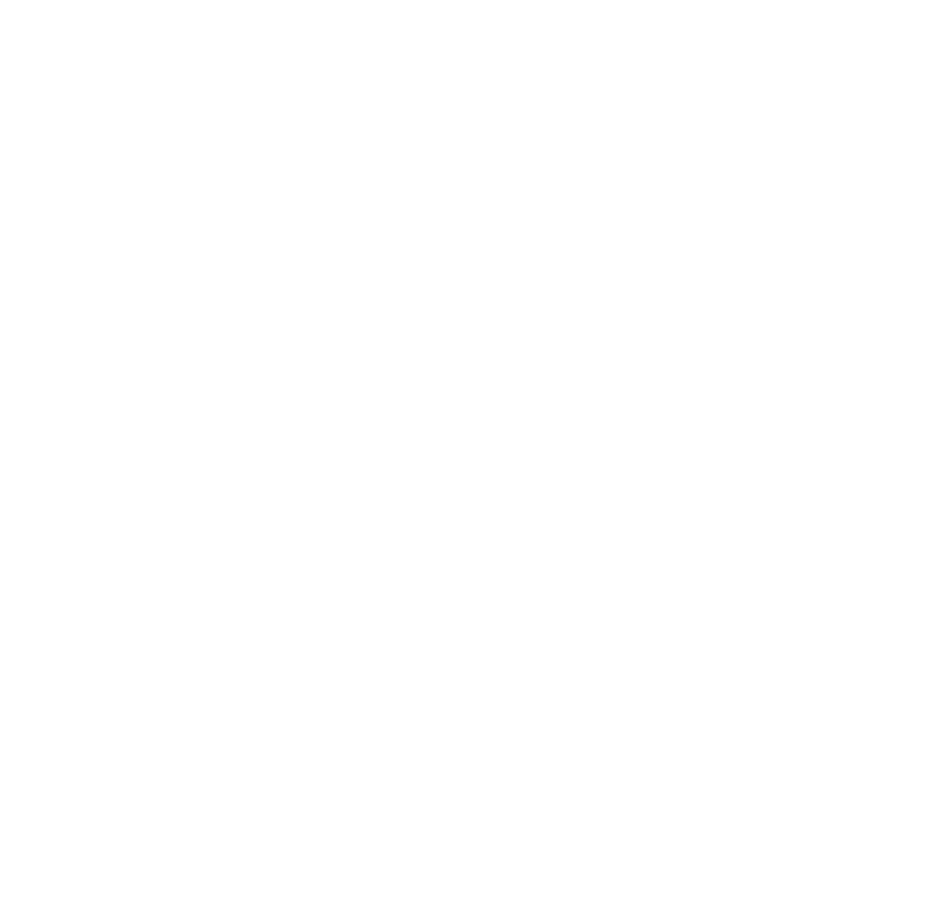
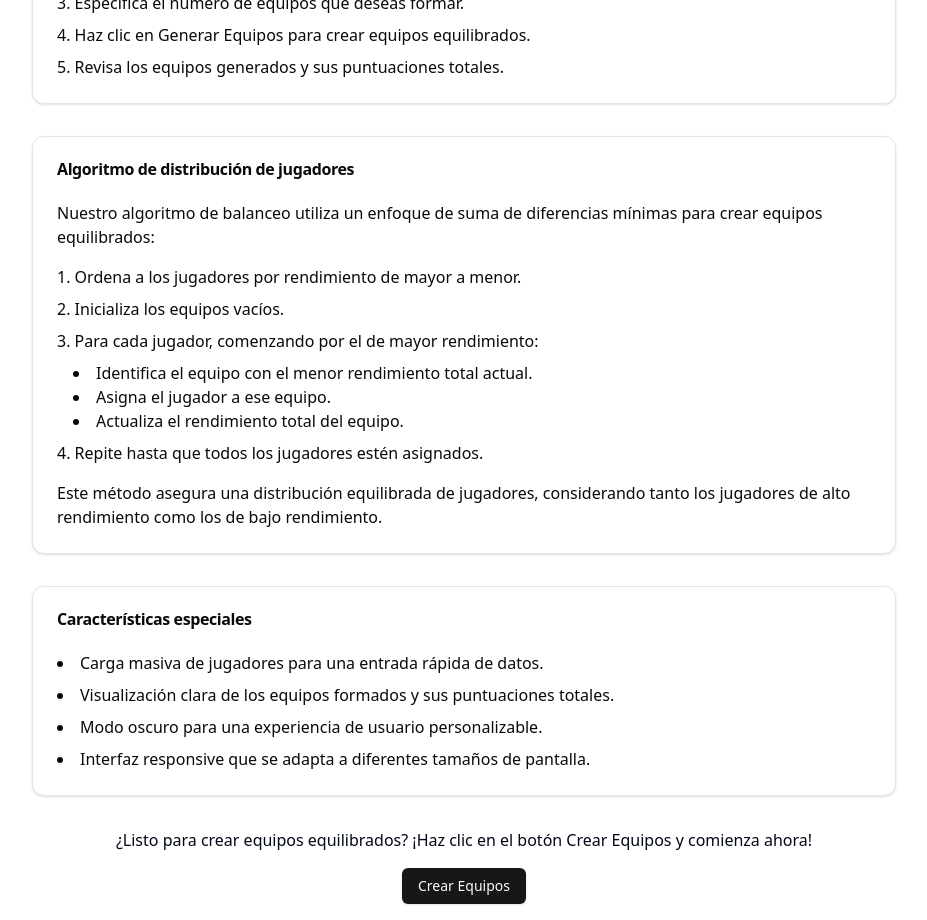
Before and after one commit to datevid/TeamBalancer, a Next.js app: page / in a window 1280 px wide. Shown: the part 820-1740 px from the top of the page, without its empty margins (176-1103 px from the left). Before the commit the page ends 800 px from the top, so only its background shows below. Built offline with nearby package versions, Linux system fonts and the light colour scheme.

Commit message:
Añadiendo mejoras 4

```diff
--- a/src/app/page.tsx
+++ b/src/app/page.tsx
@@ -1,6 +1,6 @@
 import Link from "next/link";
-import {Button} from "@/components/ui/button";
-import {Card, CardContent, CardHeader, CardTitle} from "@/components/ui/card";
+import { Button } from "@/components/ui/button";
+import { Card, CardContent, CardHeader, CardTitle } from "@/components/ui/card";
 import React from "react";
 
 export default function Home() {
@@ -23,7 +23,7 @@
           Simple y fácil de usar. Puedes disfrutar del Balanceador de Equipos sin necesidad de registro.
         </p>
 
-        <div className="grid grid-cols-1 md:grid-cols-3 gap-8">
+        <div className="grid grid-cols-1 md:grid-cols-3 gap-8 mb-12">
           <Card>
             <CardHeader>
               <CardTitle className="text-center">
@@ -69,6 +69,65 @@
             </CardContent>
           </Card>
         </div>
+
+        <Card className="mb-8">
+          <CardHeader>
+            <CardTitle>Proceso detallado</CardTitle>
+          </CardHeader>
+          <CardContent>
+            <ol className="list-decimal list-inside space-y-2">
+              <li>Ingresa los nombres de los jugadores y sus puntuaciones de rendimiento (1-10).</li>
+              <li>Utiliza la función de carga masiva para ingresar múltiples jugadores a la vez si lo prefieres.</li>
+              <li>Especifica el número de equipos que deseas formar.</li>
+              <li>Haz clic en Generar Equipos para crear equipos equilibrados.</li>
+              <li>Revisa los equipos generados y sus puntuaciones totales.</li>
+            </ol>
+          </CardContent>
+        </Card>
+
+        <Card className="mb-8">
+          <CardHeader>
+            <CardTitle>Algoritmo de distribución de jugadores</CardTitle>
+          </CardHeader>
+          <CardContent>
+            <p className="mb-4">Nuestro algoritmo de balanceo utiliza un enfoque de suma de diferencias mínimas para crear equipos equilibrados:</p>
+            <ol className="list-decimal list-inside space-y-2">
+              <li>Ordena a los jugadores por rendimiento de mayor a menor.</li>
+              <li>Inicializa los equipos vacíos.</li>
+              <li>Para cada jugador, comenzando por el de mayor rendimiento:
+                <ul className="list-disc list-inside ml-4 mt-2">
+                  <li>Identifica el equipo con el menor rendimiento total actual.</li>
+                  <li>Asigna el jugador a ese equipo.</li>
+                  <li>Actualiza el rendimiento total del equipo.</li>
+                </ul>
+              </li>
+              <li>Repite hasta que todos los jugadores estén asignados.</li>
+            </ol>
+            <p className="mt-4">Este método asegura una distribución equilibrada de jugadores, considerando tanto los jugadores de alto rendimiento como los de bajo rendimiento.</p>
+          </CardContent>
+        </Card>
+
+        <Card className="mb-8">
+          <CardHeader>
+            <CardTitle>Características especiales</CardTitle>
+          </CardHeader>
+          <CardContent>
+            <ul className="list-disc list-inside space-y-2">
+              <li>Carga masiva de jugadores para una entrada rápida de datos.</li>
+              <li>Visualización clara de los equipos formados y sus puntuaciones totales.</li>
+              <li>Modo oscuro para una experiencia de usuario personalizable.</li>
+              <li>Interfaz responsive que se adapta a diferentes tamaños de pantalla.</li>
+            </ul>
+          </CardContent>
+        </Card>
+
+        <p className="text-center mt-8">
+          ¿Listo para crear equipos equilibrados? ¡Haz clic en el botón Crear Equipos y comienza ahora!
+        </p>
+
+        <Link href="/team-balancer">
+          <Button className="block mx-auto mt-4">Crear Equipos</Button>
+        </Link>
       </div>
   );
 }
```
